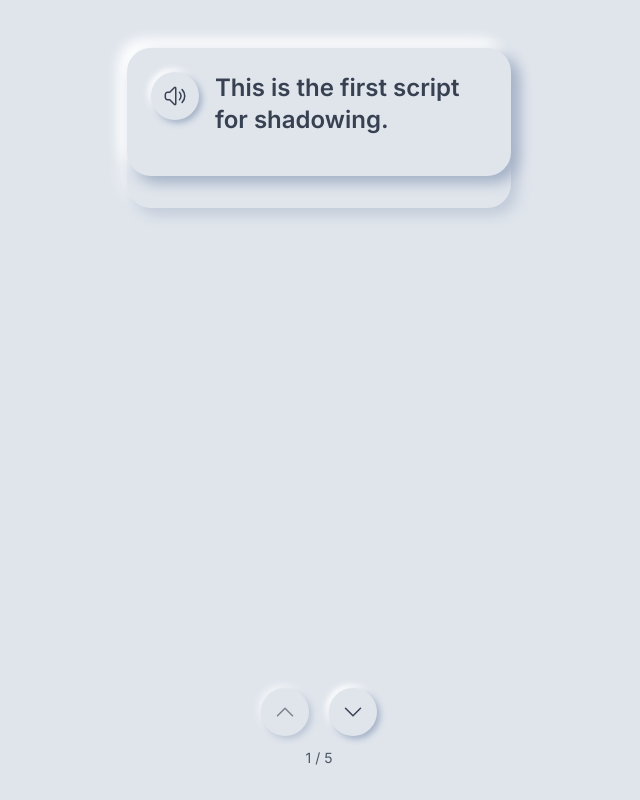
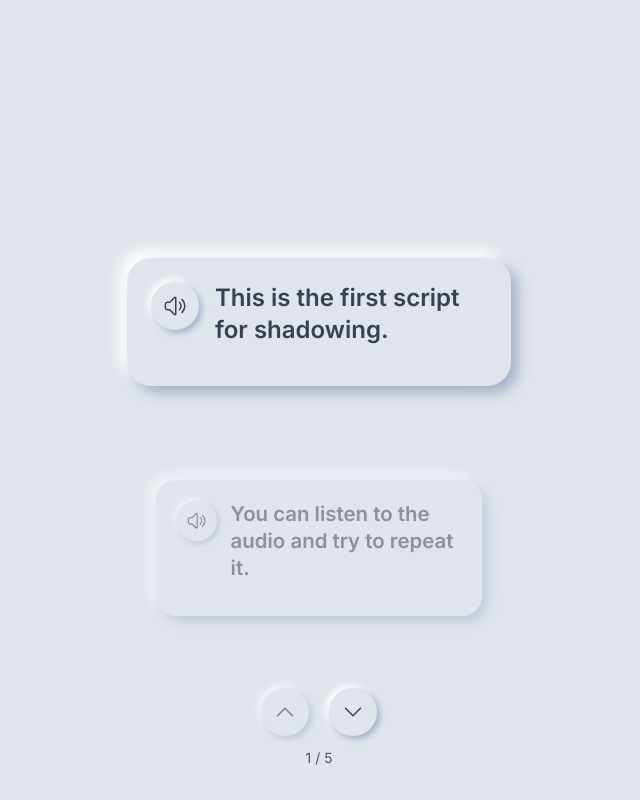
Before and after one commit to Pied-Piper46/shadowing-card, a Next.js app: page / in a window 1280 px wide. Shown: the whole page, without its empty margins (321-961 px from the left). Built offline with nearby package versions, Linux system fonts and the light colour scheme.

Commit message:
add scripts.json to public

```diff
--- /dev/null
+++ b/public/scripts.json
@@ -0,0 +1,32 @@
+[
+  {
+    "id": 1,
+    "englishText": "This is the first script for shadowing.",
+    "japaneseTranslation": "これはシャドーイング用の最初のスクリプトです。",
+    "explanation": "基本的な文型です。"
+  },
+  {
+    "id": 2,
+    "englishText": "You can listen to the audio and try to repeat it.",
+    "japaneseTranslation": "音声を聞いて、繰り返してみてください。",
+    "explanation": "'try to ~' は「〜しようと試みる」という意味です。"
+  },
+  {
+    "id": 3,
+    "englishText": "Practice makes perfect, so keep trying.",
+    "japaneseTranslation": "継続は力なり、なので挑戦し続けてください。",
+    "explanation": "ことわざの一つです。'Keep trying' は励ましの言葉です。"
+  },
+  {
+    "id": 4,
+    "englishText": "What are you planning to do this weekend?",
+    "japaneseTranslation": "今週末は何をする予定ですか？",
+    "explanation": "未来の予定を尋ねる一般的なフレーズです。"
+  },
+  {
+    "id": 5,
+    "englishText": "I'm looking forward to seeing you again.",
+    "japaneseTranslation": "またお会いできるのを楽しみにしています。",
+    "explanation": "'look forward to -ing' で「〜するのを楽しみにする」という意味です。"
+  }
+]
--- a/src/app/page.tsx
+++ b/src/app/page.tsx
@@ -4,7 +4,6 @@ import React, { useState, useEffect, useCallback } from 'react';
 import { motion, AnimatePresence, PanInfo } from 'framer-motion';
 import Card from '@/components/Card';
 import { Script } from '@/types';
-import scriptsData from '@/data/scripts.json';
 import { ChevronUpIcon, ChevronDownIcon } from '@heroicons/react/24/solid';
 
 const ITEM_HEIGHT_GUESS = 300;
@@ -34,7 +33,21 @@ export default function HomePage() {
   const [isAnimating, setIsAnimating] = useState(false);
 
   useEffect(() => {
-    setScripts(scriptsData as Script[]);
+    const loadScripts = async () => {
+      try {
+        const response = await fetch('./scripts.json');
+        if (!response.ok) {
+          throw new Error('Failed to load scripts');
+        }
+        const data = await response.json();
+        setScripts(data as Script[]);
+      } catch (error) {
+        console.error('Error loading scripts:', error);
+        setScripts([]);
+      }
+    };
+
+    loadScripts();
   }, []);
 
   const navigate = useCallback((direction: number) => {
```
